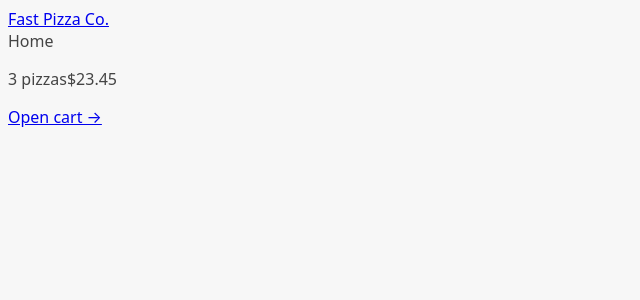
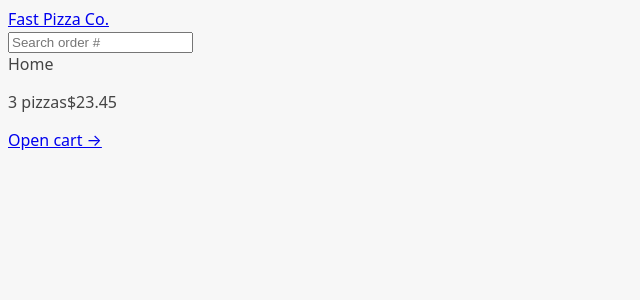
Before and after one commit to kazblacktopp/fast-react-pizza, a React (Vite) app: page / in a window 1280 px wide. Shown: the top 300 px of the page, without its empty margins (0-640 px from the left). Built offline with nearby package versions, Linux system fonts and the light colour scheme.

Commit message:
Create SearchOrder component

```diff
--- /dev/null
+++ b/src/features/order/SearchOrder.jsx
@@ -0,0 +1,28 @@
+import { useState } from 'react';
+import { useNavigate } from 'react-router-dom';
+
+export default function SearchOrder() {
+	const [query, setQuery] = useState('');
+	const navigate = useNavigate();
+
+	function handleSubmit(evt) {
+		evt.preventDefault();
+
+		if (!query) return;
+
+		navigate(`/order/${query}`);
+		setQuery('');
+	}
+
+	return (
+		<form onSubmit={handleSubmit}>
+			<input
+				type="text"
+				name="search"
+				placeholder="Search order #"
+				value={query}
+				onChange={e => setQuery(e.target.value)}
+			/>
+		</form>
+	);
+}
--- a/src/ui/Header.jsx
+++ b/src/ui/Header.jsx
@@ -1,9 +1,12 @@
 import { Link } from 'react-router-dom';
+import SearchOrder from '../features/order/SearchOrder';
 
 export default function Header() {
 	return (
 		<header>
 			<Link to="/">Fast Pizza Co.</Link>
+
+			<SearchOrder />
 		</header>
 	);
 }
```
